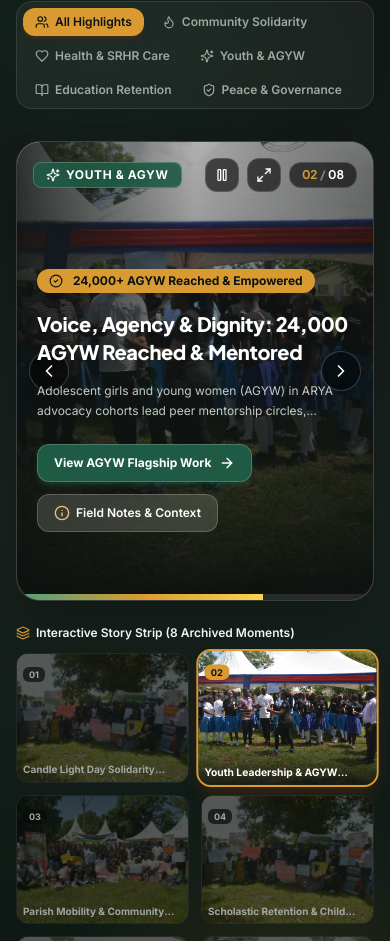
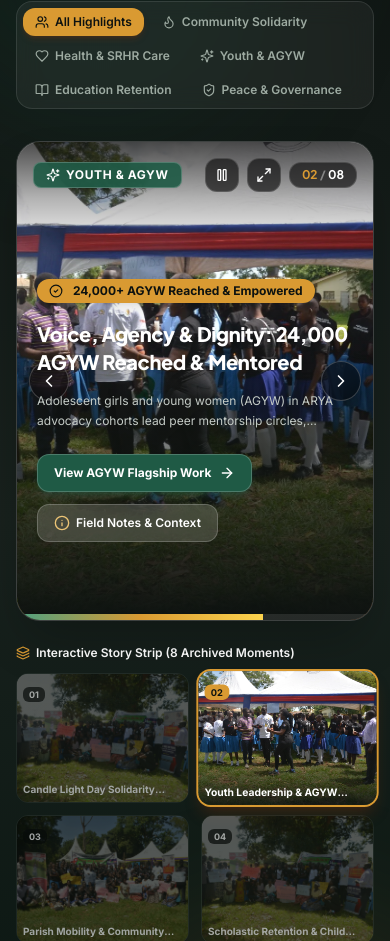
Before and after one commit to Robin142-alt/arya-uganda, a Next.js app: page / in a window 390 px wide. Shown: the part 6679-7620 px from the top of the page. Built offline with nearby package versions, Linux system fonts and the light colour scheme.

Commit message:
Enable unoptimized full-fidelity rendering and remove muddy overlays for ultra-clear slideshow images

```diff
--- a/src/components/home/Hero.tsx
+++ b/src/components/home/Hero.tsx
@@ -162,9 +162,9 @@ export default function Hero() {
                       src={activeSlide.image}
                       alt={activeSlide.alt}
                       fill
-                      sizes="(max-width: 768px) 100vw, (max-width: 1200px) 50vw, 40vw"
+                      unoptimized={true}
+                      priority
                       className="object-cover object-top"
-                      priority
                     />
                   </motion.div>
                 </AnimatePresence>
--- a/src/components/home/IntelligentSlideshow.tsx
+++ b/src/components/home/IntelligentSlideshow.tsx
@@ -224,39 +224,39 @@ export default function IntelligentSlideshow() {
 
         {/* Main Interactive Slideshow Viewport */}
         <div
-          className="relative rounded-3xl overflow-hidden bg-arya-charcoal-900 border border-white/15 shadow-2xl group min-h-[460px] sm:min-h-[520px] lg:min-h-[580px] flex flex-col justify-between"
+          className="relative rounded-3xl overflow-hidden bg-arya-charcoal-950 border border-white/20 shadow-2xl group min-h-[480px] sm:min-h-[540px] md:min-h-[600px] lg:min-h-[640px] flex flex-col justify-between"
           onMouseEnter={() => setIsHovered(true)}
           onMouseLeave={() => setIsHovered(false)}
           onTouchStart={handleTouchStart}
           onTouchMove={handleTouchMove}
           onTouchEnd={handleTouchEnd}
         >
-          {/* Animated Background Slide Image with Ken Burns Crossfade */}
+          {/* Animated Background Slide Image with Crystal-Clear Full-Fidelity Rendering */}
           <AnimatePresence mode="wait">
             <motion.div
               key={activeSlide.id}
-              initial={{ opacity: 0, scale: 1.05 }}
-              animate={{ opacity: 1, scale: 1 }}
-              exit={{ opacity: 0, scale: 0.98 }}
-              transition={{ duration: 0.8, ease: "easeOut" }}
-              className="absolute inset-0 z-0"
+              initial={{ opacity: 0 }}
+              animate={{ opacity: 1 }}
+              exit={{ opacity: 0 }}
+              transition={{ duration: 0.5, ease: "easeInOut" }}
+              className="absolute inset-0 z-0 overflow-hidden"
             >
               <Image
                 src={activeSlide.image}
                 alt={activeSlide.title}
                 fill
-                quality={95}
+                unoptimized={true}
                 priority
-                sizes="(max-width: 1280px) 100vw, 1920px"
-                className="object-cover object-center transform-gpu"
+                className="object-cover object-center w-full h-full select-none"
+                style={{ imageRendering: "auto" }}
               />
             </motion.div>
           </AnimatePresence>
 
+          {/* Clean, Non-Muddy Lighting: Clear Center View + Soft Localized Scrims for Readability */}
+          <div className="absolute inset-x-0 top-0 h-28 bg-gradient-to-b from-black/70 via-black/30 to-transparent z-10 pointer-events-none" />
+          <div className="absolute inset-x-0 bottom-0 h-3/5 bg-gradient-to-t from-arya-charcoal-950 via-arya-charcoal-950/70 to-transparent z-10 pointer-events-none" />
 
-          {/* Cinematic Scrims (Multi-layer Gradients for Legibility) */}
-          <div className="absolute inset-0 bg-gradient-to-t from-arya-charcoal-950 via-arya-charcoal-950/60 to-black/30 z-10 pointer-events-none" />
-          <div className="absolute inset-0 bg-gradient-to-r from-arya-charcoal-950/80 via-transparent to-arya-charcoal-950/40 z-10 pointer-events-none" />
 
           {/* Top HUD: Status Badges, Progress & Interaction State */}
           <div className="relative z-20 p-4 sm:p-6 lg:p-8 flex items-center justify-between gap-4">
@@ -450,7 +450,7 @@ export default function IntelligentSlideshow() {
                     src={slide.image}
                     alt={slide.title}
                     fill
-                    quality={85}
+                    unoptimized={true}
                     sizes="(max-width: 640px) 50vw, (max-width: 1024px) 25vw, 12vw"
                     className="object-cover object-top"
                   />
```
